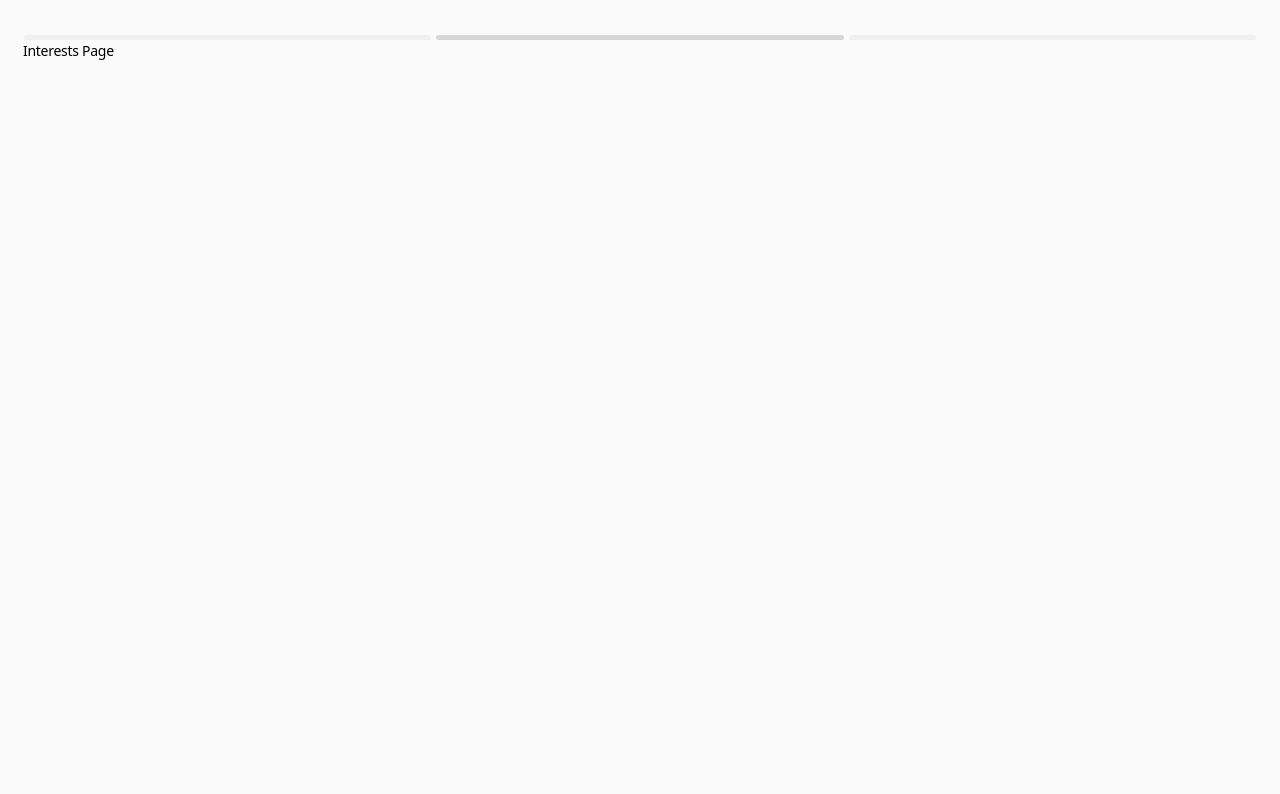
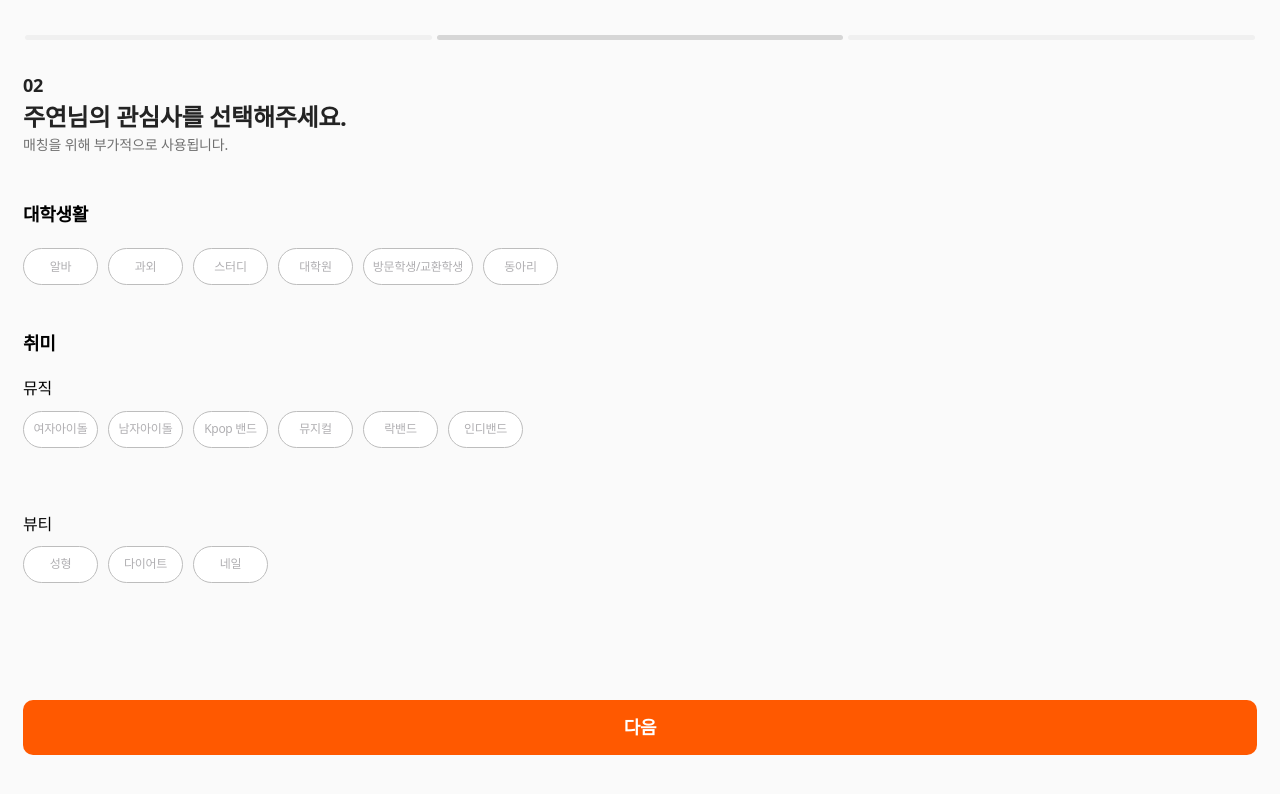
Before and after one commit to joyrii/EATING_WEB, a Next.js app: page /onboarding/interests in a window 1280 px wide. Shown: the top 794 px of the page. Built offline with nearby package versions, Linux system fonts and the light colour scheme; a web font is replaced by a local one.

Commit message:
feat(onboarding): #13 - 관심사 선택 화면 UI 구현

```diff
--- a/src/app/(onboarding)/onboarding/interests/page.tsx
+++ b/src/app/(onboarding)/onboarding/interests/page.tsx
@@ -1,3 +1,112 @@
+'use client';
+
+import {
+  ButtonWrapper,
+  InterestsContent,
+  InterestsMainTitle,
+  InterestsOptionWrapper,
+  InterestsSubTitle,
+  InterestsWrapper,
+  InterestsWrapperLarge,
+  StepText,
+  SubText,
+  TextWrapper,
+  TitleText,
+} from '../style';
+import Button from '@/components/BaseButton';
+import { useRouter } from 'next/navigation';
+import InterestsOption from '@/components/onboarding/interests';
+import INTERESTS_SECTION from '@/constants/INTERESTS_SECTION';
+import { useState } from 'react';
+
 export default function OnboardingInterests() {
-  return <div>Interests Page</div>;
+  const router = useRouter();
+
+  const [univLife, setUnivLife] = useState<string[]>([]);
+  const [music, setMusic] = useState<string[]>([]);
+  const [beauty, setBeauty] = useState<string[]>([]);
+
+  return (
+    <div>
+      <TextWrapper>
+        <StepText>02</StepText>
+        <TitleText>주연님의 관심사를 선택해주세요.</TitleText>
+        <SubText>매칭을 위해 부가적으로 사용됩니다.</SubText>
+      </TextWrapper>
+      <InterestsContent>
+        <InterestsWrapperLarge>
+          <InterestsMainTitle>대학생활</InterestsMainTitle>
+          <InterestsOptionWrapper>
+            {INTERESTS_SECTION[0].options.map((option, index) => (
+              <InterestsOption
+                key={index}
+                label={option}
+                width={option === '방문학생/교환학생' ? '110px' : '75px'}
+                $selected={univLife.includes(option)}
+                onClick={() => {
+                  if (univLife.includes(option)) {
+                    setUnivLife(univLife.filter((item) => item !== option));
+                  } else {
+                    setUnivLife([...univLife, option]);
+                  }
+                }}
+              />
+            ))}
+          </InterestsOptionWrapper>
+        </InterestsWrapperLarge>
+        <InterestsWrapperLarge>
+          <InterestsMainTitle>취미</InterestsMainTitle>
+          <InterestsWrapper>
+            <InterestsSubTitle>뮤직</InterestsSubTitle>
+            <InterestsOptionWrapper>
+              {INTERESTS_SECTION[1].options.map((option, index) => (
+                <InterestsOption
+                  key={index}
+                  label={option}
+                  $selected={music.includes(option)}
+                  onClick={() => {
+                    if (music.includes(option)) {
+                      setMusic(music.filter((item) => item !== option));
+                    } else {
+                      setMusic([...music, option]);
+                    }
+                  }}
+                />
+              ))}
+            </InterestsOptionWrapper>
+          </InterestsWrapper>
+          <InterestsWrapper>
+            <InterestsSubTitle>뷰티</InterestsSubTitle>
+            <InterestsOptionWrapper>
+              {INTERESTS_SECTION[2].options.map((option, index) => (
+                <InterestsOption
+                  key={index}
+                  label={option}
+                  $selected={beauty.includes(option)}
+                  onClick={() => {
+                    if (beauty.includes(option)) {
+                      setBeauty(beauty.filter((item) => item !== option));
+                    } else {
+                      setBeauty([...beauty, option]);
+                    }
+                  }}
+                />
+              ))}
+            </InterestsOptionWrapper>
+          </InterestsWrapper>
+        </InterestsWrapperLarge>
+      </InterestsContent>
+      <ButtonWrapper>
+        <Button
+          disabled={
+            univLife.length === 0 && music.length === 0 && beauty.length === 0
+          }
+          label="다음"
+          onClick={() => {
+            router.push('/onboarding/test');
+          }}
+        />
+      </ButtonWrapper>
+    </div>
+  );
 }
--- a/src/app/(onboarding)/onboarding/layout.tsx
+++ b/src/app/(onboarding)/onboarding/layout.tsx
@@ -1,7 +1,12 @@
 'use client';
 
 import { usePathname } from 'next/navigation';
-import { MainContainer, Segment, StepIndicator } from './style';
+import {
+  IndicatorWrapper,
+  MainContainer,
+  Segment,
+  StepIndicator,
+} from './style';
 
 export default function OnboardingLayout({
   children,
@@ -19,11 +24,13 @@ export default function OnboardingLayout({
   return (
     // Step Indicator
     <MainContainer>
-      <StepIndicator>
-        <Segment $active={step[pathname] === 1} />
-        <Segment $active={step[pathname] === 2} />
-        <Segment $active={step[pathname] === 3} />
-      </StepIndicator>
+      <IndicatorWrapper>
+        <StepIndicator>
+          <Segment $active={step[pathname] === 1} />
+          <Segment $active={step[pathname] === 2} />
+          <Segment $active={step[pathname] === 3} />
+        </StepIndicator>
+      </IndicatorWrapper>
       {children}
     </MainContainer>
   );
--- a/src/app/(onboarding)/onboarding/style.tsx
+++ b/src/app/(onboarding)/onboarding/style.tsx
@@ -4,6 +4,18 @@ export const MainContainer = styled.div`
   display: flex;
   flex-direction: column;
   padding: 35px 23px 45px;
+`;
+
+export const IndicatorWrapper = styled.div`
+  height: 40px;
+  position: fixed;
+  top: 0;
+  left: 24px;
+  right: 24px;
+  z-index: 10;
+  padding-top: 35px;
+  padding-bottom: 10px;
+  background-color: #fafafa;
 `;
 
 export const StepIndicator = styled.div`
@@ -26,7 +38,6 @@ export const Segment = styled.div<{ $active?: boolean }>`
 
 export const TextWrapper = styled.div`
   margin-top: 37px;
-  margin-bottom: 113px;
 `;
 
 export const StepText = styled.h2`
@@ -49,20 +60,60 @@ export const SubText = styled.p`
   color: #707070;
 `;
 
-export const OptionColumn = styled.div`
+export const MbtiOptionColumn = styled.div`
   display: flex;
   flex-direction: column;
   gap: 11px;
 `;
 
-export const OptionWrapper = styled.div`
+export const MbtiOptionWrapper = styled.div`
+  margin-top: 113px;
   display: flex;
   flex-direction: row;
   gap: 8px;
 `;
 
+export const InterestsMainTitle = styled.h2`
+  font-size: 18px;
+  font-weight: 600;
+  color: #000000;
+`;
+
+export const InterestsSubTitle = styled.h3`
+  font-size: 16px;
+  font-weight: 500;
+  color: #000000;
+  line-height: 145%;
+  letter-spacing: -0.01em;
+`;
+
+export const InterestsContent = styled.div`
+  margin-top: 46px;
+`;
+
+export const InterestsWrapperLarge = styled.div`
+  display: flex;
+  flex-direction: column;
+  gap: 20px;
+  margin-bottom: 45px;
+`;
+
+export const InterestsWrapper = styled.div`
+  display: flex;
+  flex-direction: column;
+  gap: 10px;
+  margin-bottom: 45px;
+`;
+
+export const InterestsOptionWrapper = styled.div`
+  display: flex;
+  flex-direction: row;
+  flex-wrap: wrap;
+  gap: 10px;
+`;
+
 export const ButtonWrapper = styled.div`
-  position: absolute;
+  position: fixed;
   bottom: 45px;
   left: 23px;
   right: 23px;
--- a/src/components/BaseChip.tsx
+++ b/src/components/BaseChip.tsx
@@ -1,7 +1,18 @@
 import { Chip } from './style';
 
-const BaseChip = ({ label }) => {
-  return <Chip>{label}</Chip>;
+const BaseChip = ({
+  label,
+  className,
+  ...props
+}: {
+  label: string;
+  className?: string;
+}) => {
+  return (
+    <Chip className={className} {...props}>
+      {label}
+    </Chip>
+  );
 };
 
 export default BaseChip;
--- /dev/null
+++ b/src/components/onboarding/interests.tsx
@@ -0,0 +1,19 @@
+import styled from 'styled-components';
+import BaseChip from '../BaseChip';
+
+const InterestsOption = styled(BaseChip)<{
+  $selected?: boolean;
+  onClick?: () => void;
+  width?: string;
+}>`
+  width: ${({ width }) => width || '75px'};
+  height: 37px;
+  border: 1px solid ${({ $selected }) => ($selected ? '#ff5900' : '#bdbdbd')};
+  color: ${({ $selected }) => ($selected ? '#ff5900' : '#B0AFB2')};
+  text-align: center;
+  font-size: 12px;
+  align-content: center;
+  padding-inline: 0;
+`;
+
+export default InterestsOption;
--- /dev/null
+++ b/src/constants/INTERESTS_SECTION.tsx
@@ -0,0 +1,30 @@
+const INTERESTS_SECTION = [
+  {
+    title: '대학생활',
+    options: [
+      '알바',
+      '과외',
+      '스터디',
+      '대학원',
+      '방문학생/교환학생',
+      '동아리',
+    ],
+  },
+  {
+    title: '뮤직',
+    options: [
+      '여자아이돌',
+      '남자아이돌',
+      'Kpop 밴드',
+      '뮤지컬',
+      '락밴드',
+      '인디밴드',
+    ],
+  },
+  {
+    title: '뷰티',
+    options: ['성형', '다이어트', '네일'],
+  },
+];
+
+export default INTERESTS_SECTION;
```
Also changed, not shown: src/app/(onboarding)/onboarding/mbti/page.tsx (+12 -12 lines).
